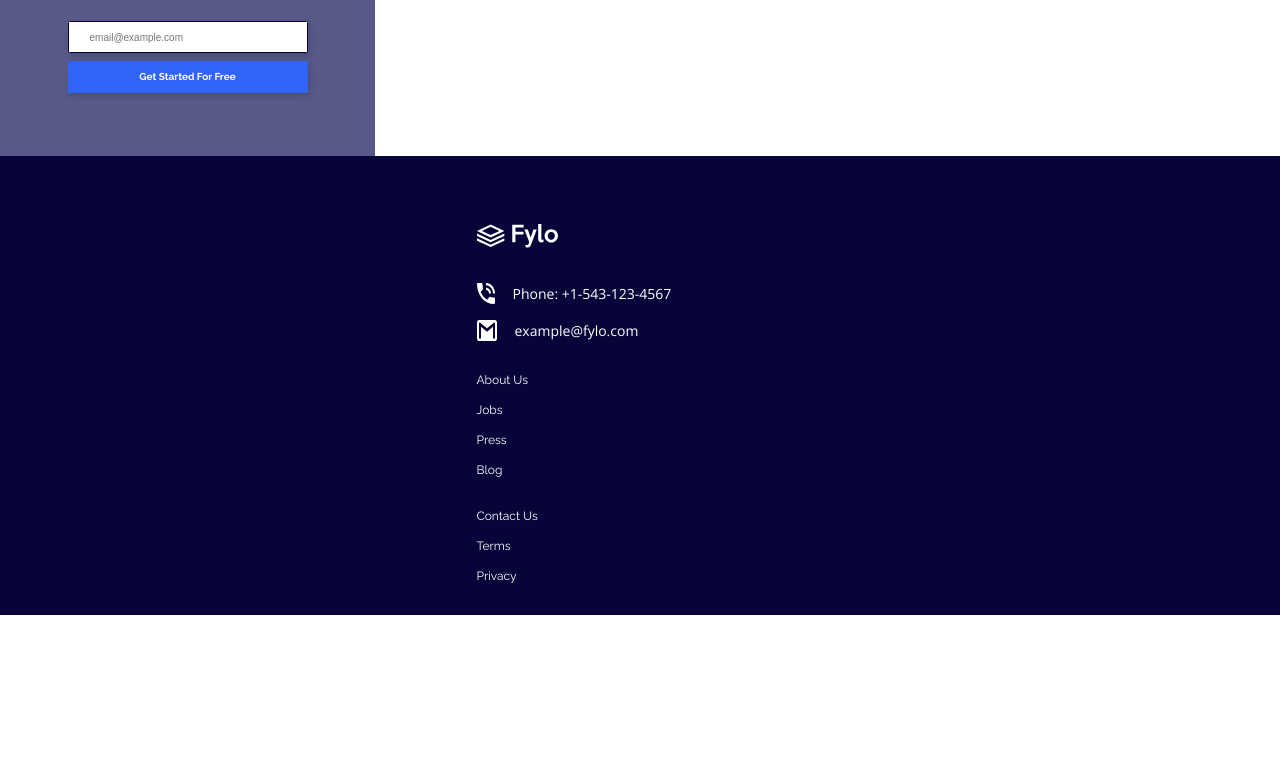
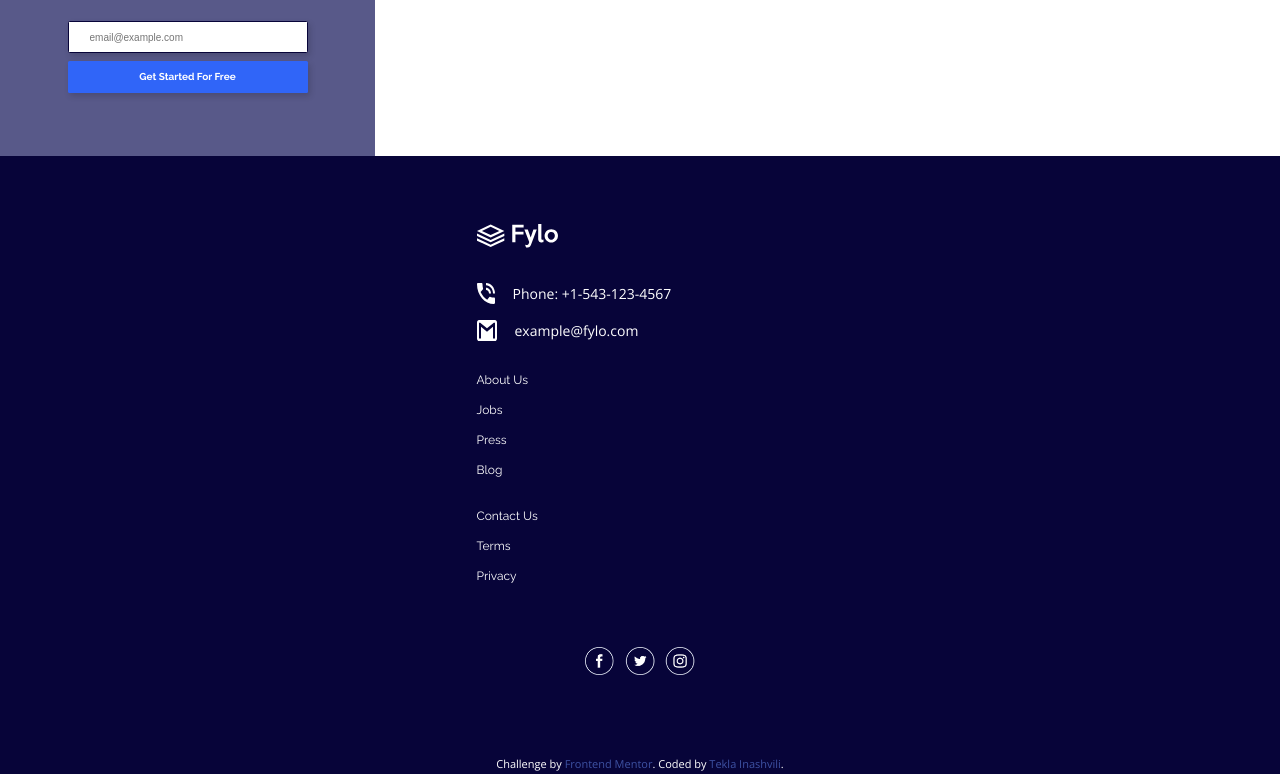
Before and after one commit to tekla900/fylo-landing-page-with-two-columns, a plain HTML site: page index.html in a window 1280 px wide. Shown: the part 1790-2564 px from the top of the page. Before the commit the page ends 2405 px from the top, so only its background shows below. Drawn offline with nearby package versions, Linux system fonts and the light colour scheme.

Commit message:
added social media icons

```diff
--- a/index.html
+++ b/index.html
@@ -131,14 +131,24 @@
       </ul>
     </nav>
 
-    <!-- <div class="socials">
-      <img src="/images/" alt="">
-    </div> -->
+    <div class="socials">
+      <div class="soc">
+        <a href="https://www.facebook.com/"><img src="./images/fb-icon.png" alt="facebook"></a>
+      </div>
 
-    <!-- <p class="attribution">
+      <div class="soc">
+        <a href="https://twitter.com"><img src="./images/tweeter-icon.png" alt="tweeter"></a>
+      </div>
+
+      <div class="soc">
+        <a href="https://www.instagram.com/"><img src="./images/ig-icon.png" alt="instagram"></a>
+      </div>
+    </div>
+
+    <p class="attribution">
       Challenge by <a href="https://www.frontendmentor.io?ref=challenge" target="_blank">Frontend Mentor</a>.
       Coded by <a href="https://github.com/tekla900">Tekla Inashvili</a>.
-    </p> -->
+    </p>
   </footer>
 </body>
 </html>
--- a/styles.css
+++ b/styles.css
@@ -342,3 +342,15 @@ h2 {
     margin-bottom: -10px;
     margin-top: 90px;
 }
+
+.socials {
+    display: flex;
+    gap: 10px;
+    align-self: center;
+    margin-bottom: 42px;
+}
+
+.soc {
+    width: 30px;
+
+}
```
Also changed, not shown: images/fb-icon.png (added), images/ig-icon.png (added), images/tweeter-icon.png (added).
